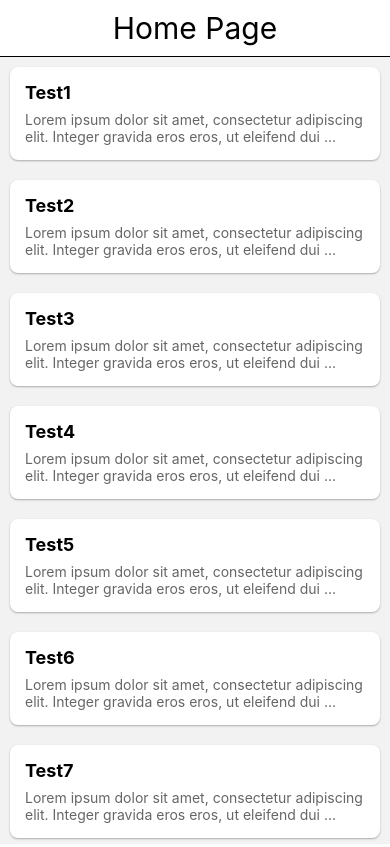
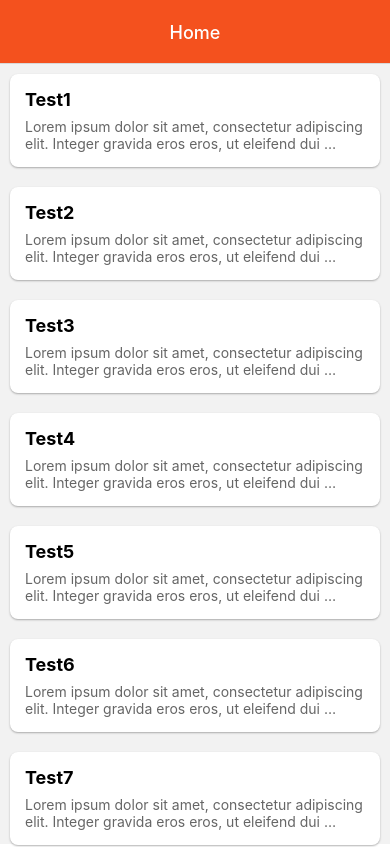
Before and after one commit to pawel-hajdo/ZPSM, a React Native app in the folder QuizApp/: screen /Home in a window 390 px wide. Shown: the top 847 px of the page. Built offline with nearby package versions, Linux system fonts and the light colour scheme.

Commit message:
changed header from custom to build in header

```diff
--- a/QuizApp/App.js
+++ b/QuizApp/App.js
@@ -9,9 +9,18 @@ const Stack = createNativeStackNavigator();
 function App (){
     return (
         <NavigationContainer>
-            <Stack.Navigator screenOptions={{headerShown: false}}>
+            <Stack.Navigator screenOptions={{
+                headerTitleAlign: 'center',
+                headerStyle: {
+                    backgroundColor: '#f4511e',
+                },
+                headerTintColor: '#fff',
+            }}>
                 <Stack.Screen name="Home" component={Home} />
-                <Stack.Screen name="TestPage" component={TestPage} />
+                <Stack.Screen name="TestPage" component={TestPage}
+                              options = {
+                                ({route}) => ({title: route.params.testTitle})
+                                  }/>
             </Stack.Navigator>
         </NavigationContainer>
     );
--- a/QuizApp/components/CustomButton.jsx
+++ b/QuizApp/components/CustomButton.jsx
@@ -11,7 +11,7 @@ const CustomButton = ({ onPress, title }) => {
 
 const styles = StyleSheet.create({
     button: {
-        backgroundColor: "grey",
+        backgroundColor: "#f4511e",
         padding: 10,
         borderRadius: 5,
         width: 200,
--- a/QuizApp/components/Header.jsx
+++ /dev/null
@@ -1,26 +0,0 @@
-import React from "react";
-import {Text, View, StyleSheet} from "react-native";
-
-function Header(params){
-    console.log(params.text);
-    return(
-        <View style={styles.view}>
-            <Text style={styles.text}>{params.text}</Text>
-        </View>
-    )
-}
-
-const styles = StyleSheet.create({
-    view: {
-        backgroundColor: "white",
-        borderBottomColor: "black",
-        borderBottomWidth: 1,
-        padding: 10,
-    },
-    text: {
-        alignSelf: 'center',
-        color: "black",
-        fontSize: 30,
-    },
-});
-export default Header;
--- a/QuizApp/components/Home.jsx
+++ b/QuizApp/components/Home.jsx
@@ -52,7 +52,6 @@ const Home = ({navigation}) => {
 
     return (
         <View style={styles.container}>
-            <Header text = "Home Page"/>
             <ScrollView style={styles.scrollView}>
                 {Tests.map((test) =>
                     <TouchableOpacity
@@ -81,7 +80,8 @@ const styles = StyleSheet.create({
         justifyContent: 'center',
     },
     scrollView:{
-        height: '80%'
+        height: '85%',
+        marginBottom: "3%"
     },
     bottomContent: {
         padding: 16,
--- a/QuizApp/components/TestPage.jsx
+++ b/QuizApp/components/TestPage.jsx
@@ -9,7 +9,6 @@ const TestPage = ({route, navigation}) => {
 
     return (
         <View>
-            <Header title = {testTitle}/>
             <QuestionCardView title = {testTitle} description = {testDesc}/>
         </View>
 
```
